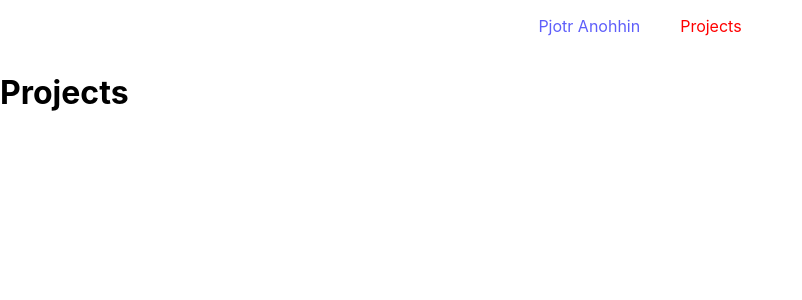
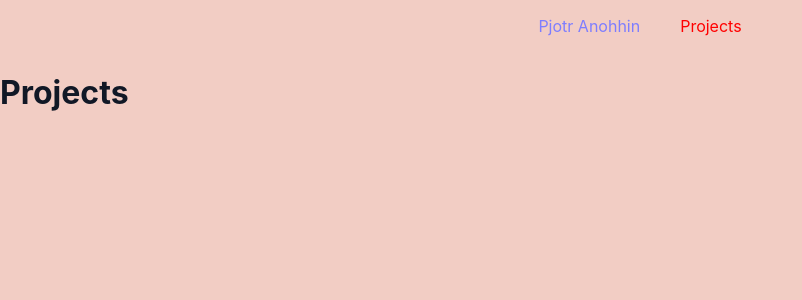
Before and after one commit to hlorellium/portfolio, a Next.js app: page /projects in a window 1280 px wide. Shown: the top 300 px of the page, without its empty margins (0-802 px from the left). Built offline with nearby package versions, Linux system fonts and the light colour scheme.

Commit message:
added css variables

```diff
--- a/pages/index.js
+++ b/pages/index.js
@@ -13,7 +13,7 @@ export default function Home() {
             <main className={styles.main}>
                 <h1 className={styles.title}>Pjotr Anohhin</h1>
                 <Link href="/projects">
-                    <a>Watch my projects</a>
+                    <a className={styles.link}>Watch my projects</a>
                 </Link>
             </main>
         </div>
--- a/styles/globals.css
+++ b/styles/globals.css
@@ -4,6 +4,8 @@ body {
     margin: 0;
     font-family: -apple-system, BlinkMacSystemFont, Segoe UI, Roboto, Oxygen,
         Ubuntu, Cantarell, Fira Sans, Droid Sans, Helvetica Neue, sans-serif;
+    background-color: var(--bg);
+    color: var(--font);
 }
 
 a {
@@ -14,3 +16,9 @@ a {
 * {
     box-sizing: border-box;
 }
+
+:root {
+    --link: #7d7dff;
+    --bg: #f2cdc4;
+    --font: #111826;
+}
--- a/styles/header.module.css
+++ b/styles/header.module.css
@@ -6,7 +6,7 @@
 }
 
 .name {
-    color: rgb(94, 94, 250);
+    color: var(--link);
 }
 
 .active {
--- a/styles/index.module.css
+++ b/styles/index.module.css
@@ -21,3 +21,12 @@
     line-height: 1.15;
     font-size: 4rem;
 }
+
+.link {
+    font-size: 1.2rem;
+    font-weight: 500;
+}
+
+.link:hover {
+  color: var(--link);
+}
```
Lines whose indentation alone changed are shown as unchanged.
